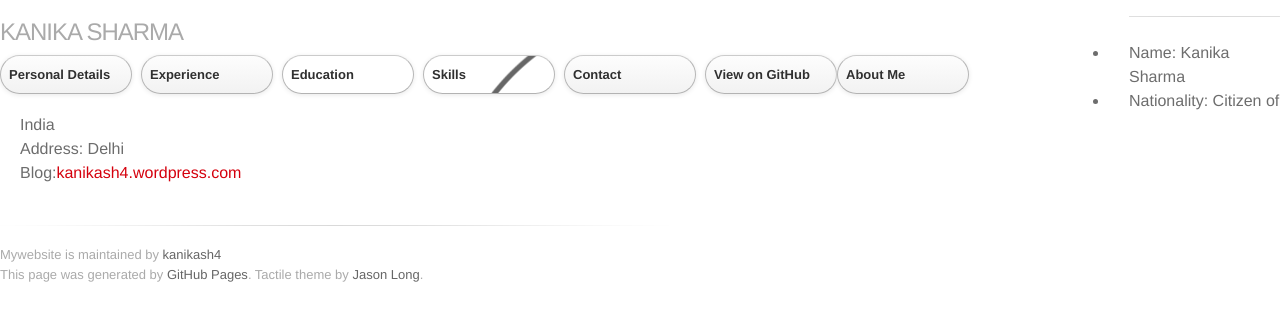
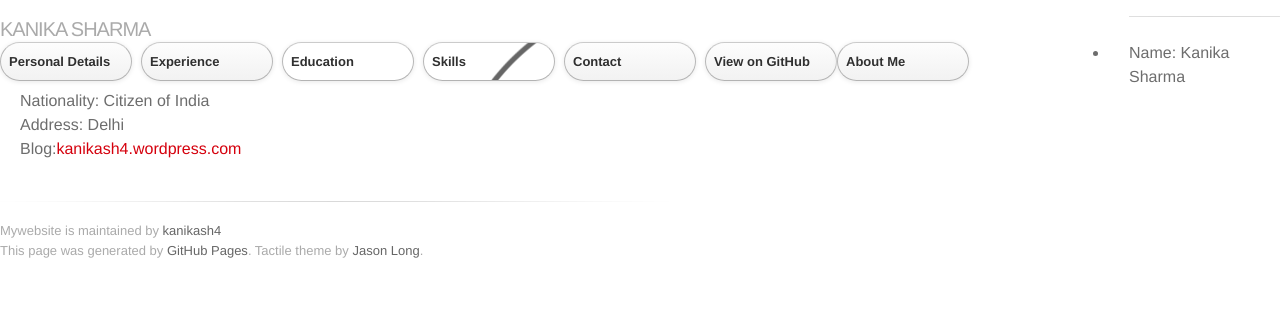
Before and after one commit to kanikash4/mywebsite, a plain HTML site: page index.html in a window 1280 px wide. Drawn offline with Linux system fonts and the light colour scheme; a web font is replaced by a local one.

Commit message:
Removed h2 and added div

```diff
--- a/index.html
+++ b/index.html
@@ -18,7 +18,7 @@
       <div class="inner">
         <div id="mainHeader">
           <header>
-          <h2>KANIKA SHARMA</h2>
+          <div class="headerLogo">KANIKA SHARMA</div>
           <ul>
             <li>
               <a href="#" id="download-zip" class="button">Personal Details</a>
```
